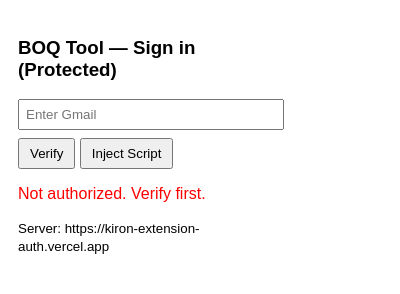
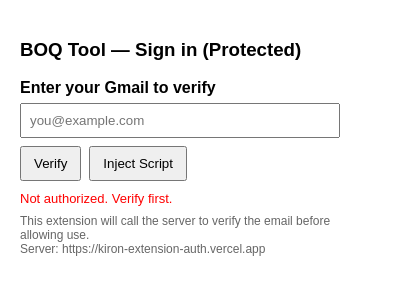
Before and after one commit to livekiron/kiron-extension-auth, a browser extension: page popup.html in a window 400 px wide. Both pictures are taken after a click on the button "Inject Script". Drawn offline with Linux system fonts and the light colour scheme.

Commit message:
Update popup.html

```diff
--- a/popup.html
+++ b/popup.html
@@ -1,28 +1,28 @@
-<!DOCTYPE html>
+<!doctype html>
 <html>
 <head>
+  <meta charset="utf-8">
+  <title>BOQ Access</title>
   <style>
-    body { font-family: Arial; width: 250px; padding: 10px; }
-    .ok { color: green; }
-    .err { color: red; }
-    button { padding: 6px 10px; margin-top: 8px; }
+    body{font-family:Arial,Helvetica,sans-serif;width:320px;padding:12px}
+    label{font-weight:600;display:block;margin-bottom:6px}
+    input[type="email"]{width:100%;padding:8px;box-sizing:border-box;margin-bottom:8px}
+    button{padding:8px 12px;cursor:pointer}
+    #status{margin-top:10px;font-size:13px}
+    .ok{color:green}.err{color:red}
+    .small{font-size:12px;color:#666;margin-top:8px}
   </style>
 </head>
 <body>
-
   <h3>BOQ Tool — Sign in (Protected)</h3>
-
-  <input id="email" type="email" placeholder="Enter Gmail" style="width:100%; padding:6px"><br>
-
-  <button id="verify">Verify</button>
-  <button id="inject">Inject Script</button>
-
-  <p id="status"></p>
-
-  <small>
-    Server: <span id="serverUrl"></span>
-  </small>
-
+  <label for="email">Enter your Gmail to verify</label>
+  <input id="email" type="email" placeholder="you@example.com" />
+  <div style="display:flex;gap:8px">
+    <button id="verify">Verify</button>
+    <button id="inject">Inject Script</button>
+  </div>
+  <div id="status"></div>
+  <div class="small">This extension will call the server to verify the email before allowing use.<br/>Server: <span id="serverUrl"></span></div>
   <script src="popup.js"></script>
 </body>
 </html>
```
